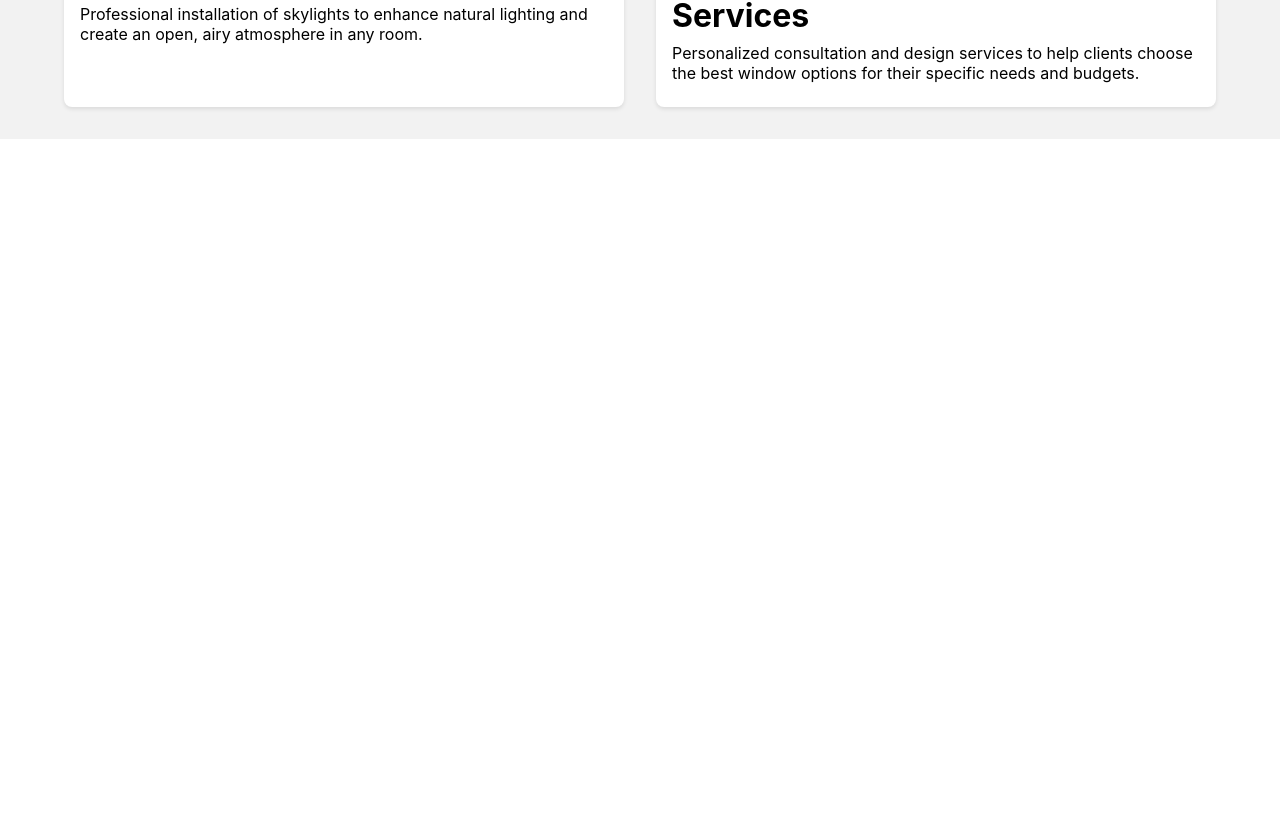
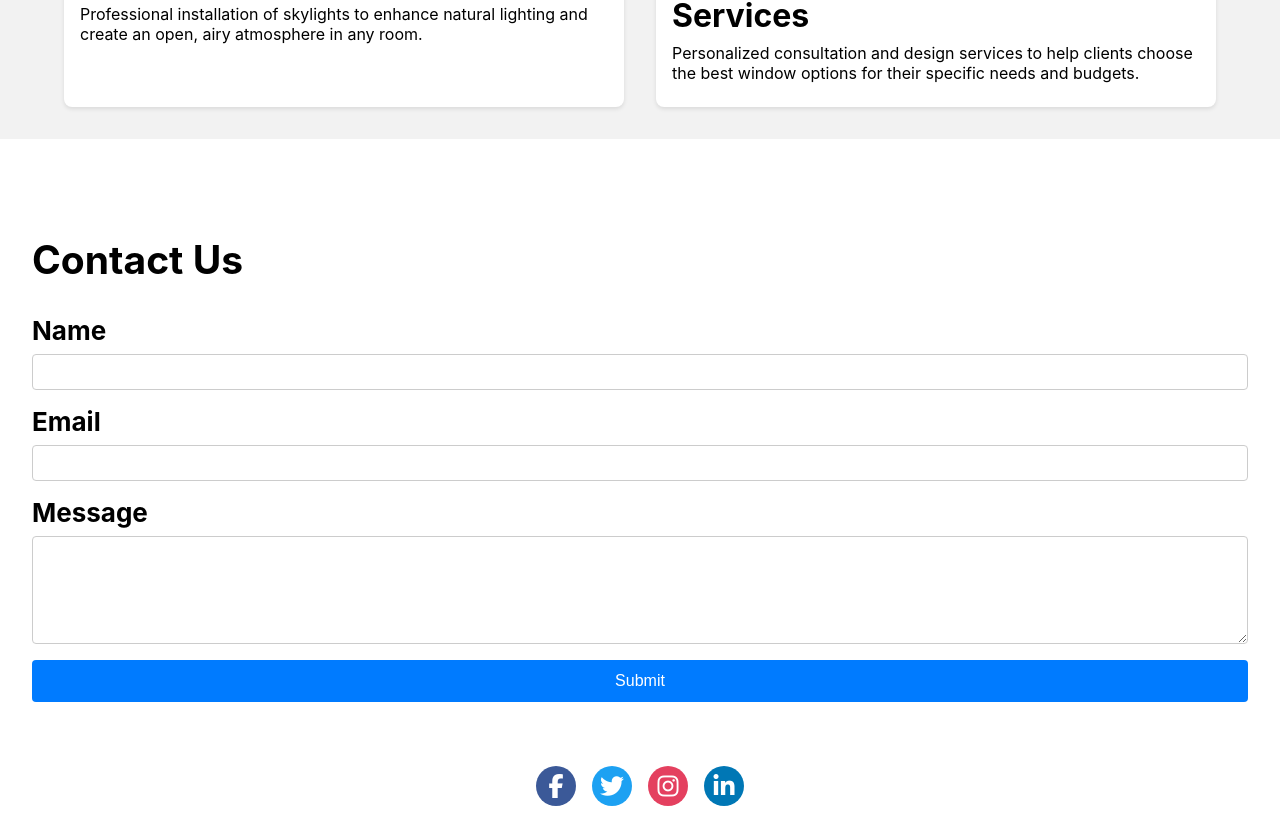
Before and after one commit to FilTatarnik/WindowWizInstallation, a React (Create React App) app: page / in a window 1280 px wide. Shown: the part 1910-2748 px from the top of the page. Before the commit the page ends 2049 px from the top, so only its background shows below. Built offline with nearby package versions, Linux system fonts and the light colour scheme.

Commit message:
cleaned up the services section, added the Contact section, gave it some social media font awesome buttons at the bottom. Next is to work on navbar scroll. so like click About ->scroll to about section.

```diff
--- a/src/components/Body.js
+++ b/src/components/Body.js
@@ -1,5 +1,6 @@
 import React, { Component } from 'react';
 import glasspic1 from '../assets/glasspic1.jpg';
+import '@fortawesome/fontawesome-free/css/all.min.css';
 
 class Body extends Component {
     constructor(props) {
@@ -18,7 +19,7 @@ class Body extends Component {
                     <p>Since 2015, Window Wiz Installation has provided top-quality, energy-efficient window solutions for homes and businesses. Our expert team delivers exceptional craftsmanship and innovative designs to enhance any space with style and functionality. Trust us for all your window installation needs.</p>
                 </div>
                 </section>
-                <div class="container service-section">
+                <div className="service-container service-section">
                     <h1 class="service-h2">Services</h1>
                     <div class="row service-section__grid" data-staggered-reveal="">
                         <div class="service-section__item visible" data-reveal="">
@@ -78,7 +79,39 @@ class Body extends Component {
                         </div>
                         </div>
                     </div>
-                    </div>
+                </div>
+                <div className='contact-container contact-section'>
+                    <h2>Contact Us</h2>
+                    <form className='contact-form'>
+                        <div className='form-group'>
+                        <label for='name'>Name</label>
+                        <input type='text' id='name' name='name' required />
+                        </div>
+                        <div className='form-group'>
+                        <label for='email'>Email</label>
+                        <input type='email' id='email' name='email' required />
+                        </div>
+                        <div className='form-group'>
+                        <label for='message'>Message</label>
+                        <textarea id='message' name='message' rows='5' required></textarea>
+                        </div>
+                        <button type='submit' className='btn'>Submit</button>
+                    </form>
+                </div>
+                <div class="social-media-container">
+
+                    <a href="https://www.facebook.com" class="social-media-button facebook" target="_blank" rel="noopener noreferrer">
+                    <i class="fab fa-facebook-f"></i>                    </a>
+                    <a href="https://www.twitter.com" class="social-media-button twitter" target="_blank" rel="noopener noreferrer">
+                        <i class="fab fa-twitter"></i>
+                    </a>
+                    <a href="https://www.instagram.com" class="social-media-button instagram" target="_blank" rel="noopener noreferrer">
+                        <i class="fab fa-instagram"></i>
+                    </a>
+                    <a href="https://www.linkedin.com" class="social-media-button linkedin" target="_blank" rel="noopener noreferrer">
+                        <i class="fab fa-linkedin-in"></i>
+                    </a>
+                </div>
             </div>
         );
     }
--- a/src/components/Navbar.js
+++ b/src/components/Navbar.js
@@ -11,8 +11,8 @@ class Navbar extends Component {
                 <h2>Window Wiz</h2>
                 <ul>
                     <li>Home</li>
+                    <li>About</li>
                     <li>Services</li>
-                    <li>About</li>
                     <li>Contact</li>
                 </ul>
             </nav>
--- a/src/index.css
+++ b/src/index.css
@@ -85,11 +85,13 @@ code {
     margin-left: 1rem; /* Reduce space between list items */
   }
 }
-.container {
+
+.service-container {
   width: 100%;
   padding: 0 5%;
   box-sizing: border-box;
 }
+/* Service Section */
 .service-h2{
   padding-left: 5%;
 }
@@ -98,6 +100,7 @@ code {
   color: black;
   text-align: left;
   padding: 2rem 0;
+  margin-bottom: 2rem;
 }
 
 .service-section__grid {
@@ -129,3 +132,97 @@ code {
   font-size: 0.875rem;
   color: #666;
 }
+/* Contact Section */
+.contact-container {
+  width: 100%;
+  padding: 0 5%;
+  box-sizing: border-box;
+}
+
+.contact-section {
+  background-color: #ffffff;
+  color: black;
+  text-align: left;
+  padding: 2rem 2rem;
+  margin-top: 2rem;
+}
+
+.contact-form {
+  display: flex;
+  flex-direction: column;
+  gap: 1rem;
+}
+
+.form-group {
+  display: flex;
+  flex-direction: column;
+}
+
+.form-group label {
+  margin-bottom: 0.5rem;
+  font-weight: bold;
+}
+
+.form-group input,
+.form-group textarea {
+  padding: 0.5rem;
+  border: 1px solid #ccc;
+  border-radius: 4px;
+  font-size: 1rem;
+}
+
+.btn {
+  padding: 0.75rem 1.5rem;
+  background-color: #007bff;
+  color: white;
+  border: none;
+  border-radius: 4px;
+  cursor: pointer;
+  font-size: 1rem;
+}
+
+.btn:hover {
+  background-color: #0056b3;
+}
+
+/* Social Media Button Container */
+.social-media-container {
+  display: flex;
+  justify-content: center;
+  gap: 1rem;
+  margin-top: 2rem;
+  margin-bottom: 2rem;
+}
+
+.social-media-button {
+  display: flex;
+  align-items: center;
+  justify-content: center;
+  width: 40px;
+  height: 40px;
+  border-radius: 50%;
+  font-size: 1.5rem;
+  color: white;
+  text-decoration: none;
+  transition: background-color 0.3s;
+}
+
+.social-media-button.facebook {
+  background-color: #3b5998;
+}
+
+.social-media-button.twitter {
+  background-color: #1da1f2;
+}
+
+.social-media-button.instagram {
+  background-color: #e4405f;
+}
+
+.social-media-button.linkedin {
+  background-color: #0077b5;
+}
+
+.social-media-button:hover {
+  opacity: 0.8;
+}
--- a/src/index.js
+++ b/src/index.js
@@ -3,11 +3,14 @@ import ReactDOM from 'react-dom/client';
 import './index.css';
 import App from './App';
 import reportWebVitals from './reportWebVitals';
+import { FontAwesomeIcon } from '@fortawesome/react-fontawesome'
+
 
 const root = ReactDOM.createRoot(document.getElementById('root'));
 root.render(
   <React.StrictMode>
     <App />
+
   </React.StrictMode>
 );
 
```
Also changed, not shown: package.json (+9 -0 lines), 1 other file (tests, documents, lock files or other folders).
